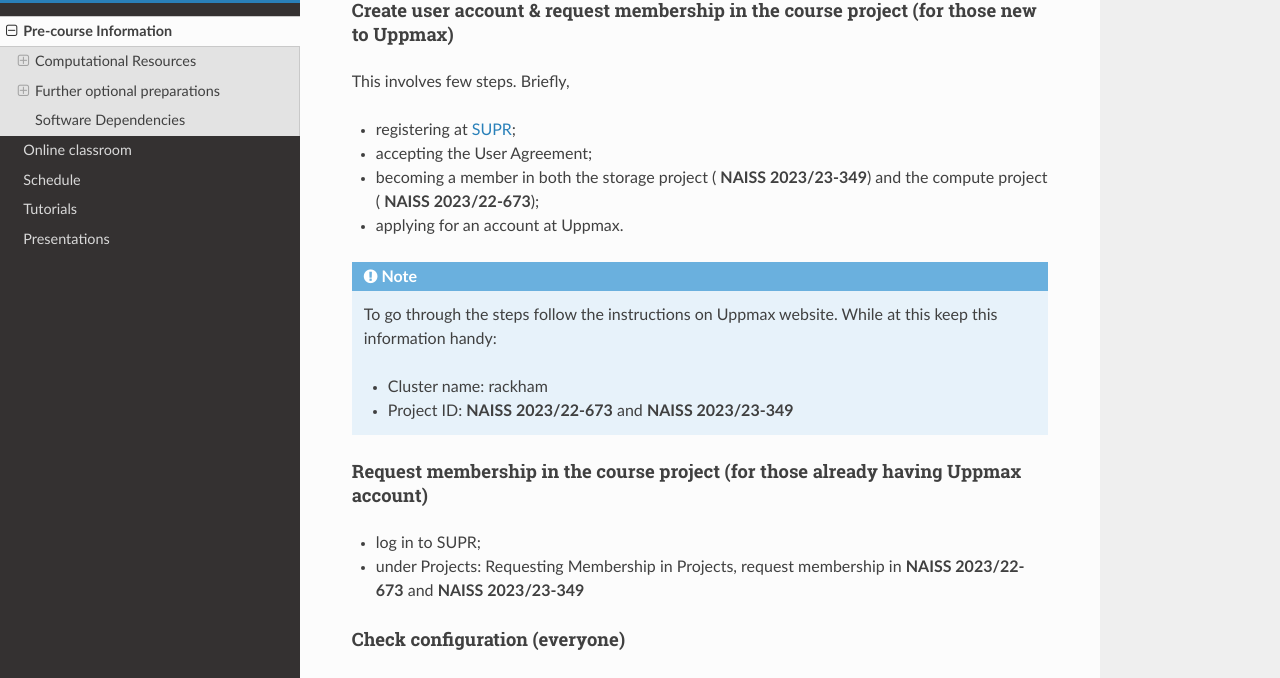
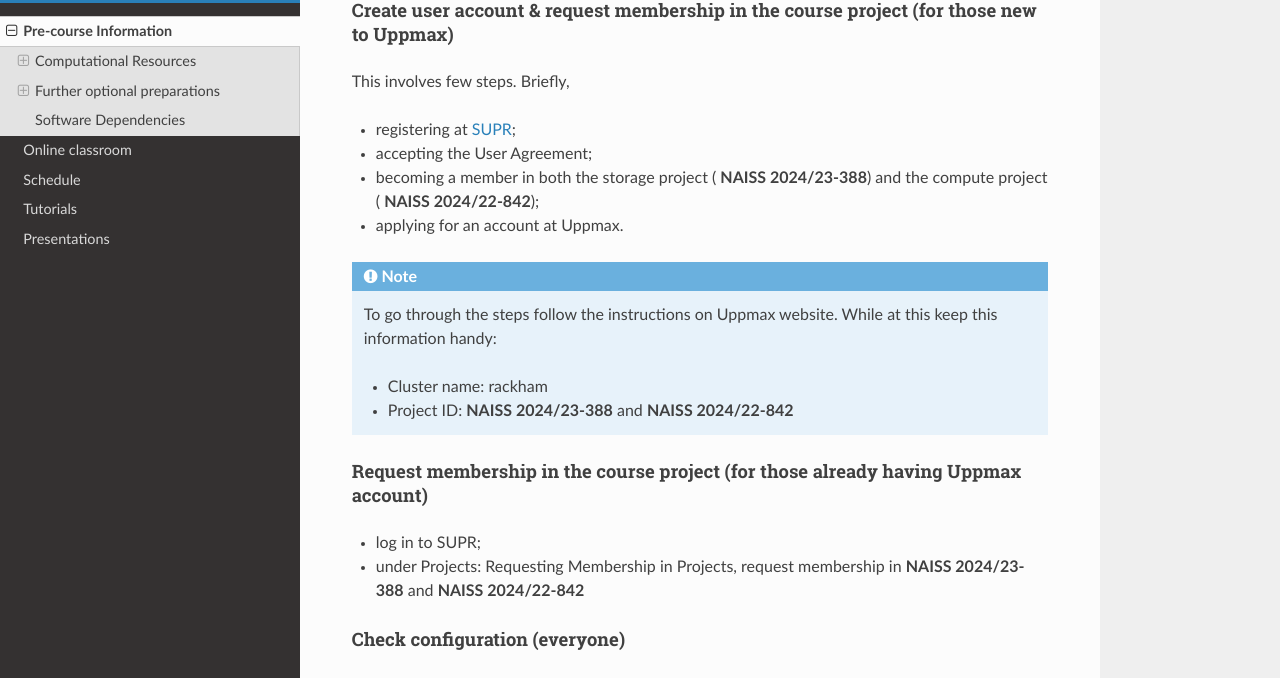
Before and after one commit to NBISweden/workshop-epigenomics-RTDs, a Sphinx documentation site: the page built from docs/content/precourse.rst, in a window 1280 px wide and 1400 px high, scrolled down 827 px. Shown: the part 90-768 px from the top of the window. Built offline with Sphinx 7.4.7 and the Read the Docs theme 2.0.0, drawn with Linux system fonts in a browser that asks for light colours; some of the changed text lies outside the part shown.

Commit message:
updated NAISS project numbers.  Fixed broked uppmax links

```diff
--- a/docs/content/precourse.rst
+++ b/docs/content/precourse.rst
@@ -61,7 +61,7 @@
 
 * accepting the User Agreement;
 
-* becoming a member in both the storage project ( **NAISS 2023/23-349**) and the compute project ( **NAISS 2023/22-673**);
+* becoming a member in both the storage project ( **NAISS 2024/23-388**) and the compute project ( **NAISS 2024/22-842**);
 
 * applying for an account at Uppmax.
 
@@ -72,7 +72,7 @@
 
 	* Cluster name: rackham
 
-	* Project ID:  **NAISS 2023/22-673** and **NAISS 2023/23-349**
+	* Project ID:  **NAISS 2024/23-388** and **NAISS 2024/22-842**
 
 
 
@@ -81,7 +81,7 @@
 
 * log in to SUPR;
 
-* under Projects: Requesting Membership in Projects, request membership in **NAISS 2023/22-673** and **NAISS 2023/23-349**
+* under Projects: Requesting Membership in Projects, request membership in **NAISS 2024/23-388** and **NAISS 2024/22-842**
 
 
 Check configuration (everyone)
@@ -95,7 +95,7 @@
 
 * copy the output of the command and email back (to the course organisers at edu.epigenomics@nbis.se)
 
-A guide on how to `log in for the first time <http://www.uppmax.uu.se/support/user-guides/guide–first-login-to-uppmax/>`_
+A guide on how to `log in for the first time <https://www.uu.se/en/centre/uppmax/get-started/first-login>`_
 
 
 R and RStudio
@@ -118,7 +118,7 @@
 Further optional preparations
 ==============================
 
-It might be useful to set up two factor authorization for UPPMAX. This will be necessary to acces the webversion of ThinLinc at https://rackham-gui.uppmax.uu.se and makes it easier to connect from abroad. The instructions to set up 2FA can be found here: https://www.uppmax.uu.se/support/user-guides/setting-up-two-factor-authentication/.
+It might be useful to set up two factor authorization for UPPMAX. This will be necessary to acces the webversion of ThinLinc at https://rackham-gui.uppmax.uu.se and makes it easier to connect from abroad. The instructions to set up 2FA can be found here: https://www.uu.se/en/centre/uppmax/get-started/2-factor.
 
 For those of you wanting to start ahead and/or brush up on various skills before the course.
 
```
